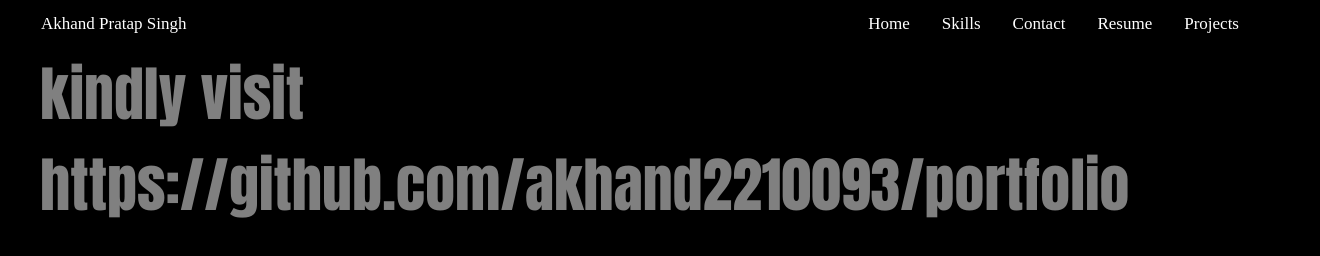
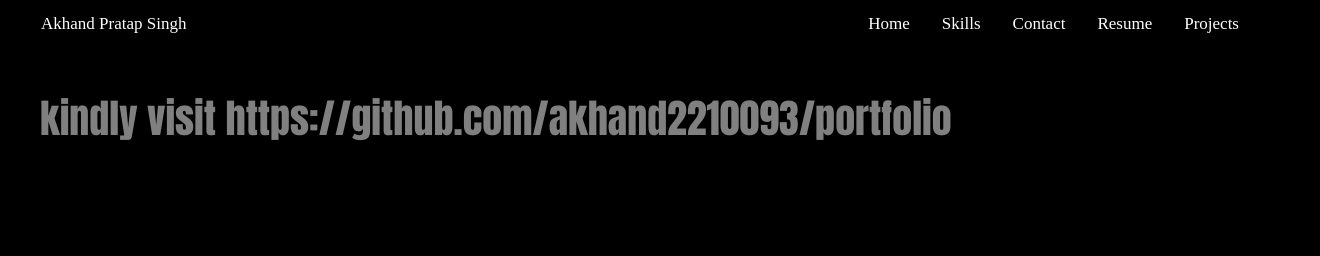
Before and after one commit to akhand2210093/portfolio, a plain HTML site: page project.html in a window 1280 px wide. Shown: the top 256 px of the page, 1320 px wide, since content can reach past the window. Drawn offline with Linux system fonts and the light colour scheme.

Commit message:
Update project.html

```diff
--- a/project.html
+++ b/project.html
@@ -71,10 +71,10 @@
   .proj{
     display: inline-block;
     position: relative;
-
+    top : 40px;
     left: 40px;
     color:grey;
-    font-size: 60px;
+    font-size: 40px;
     font-family: Impact, Haettenschweiler, 'Arial Narrow Bold', sans-serif;
     font-weight: 400;
   }
```
